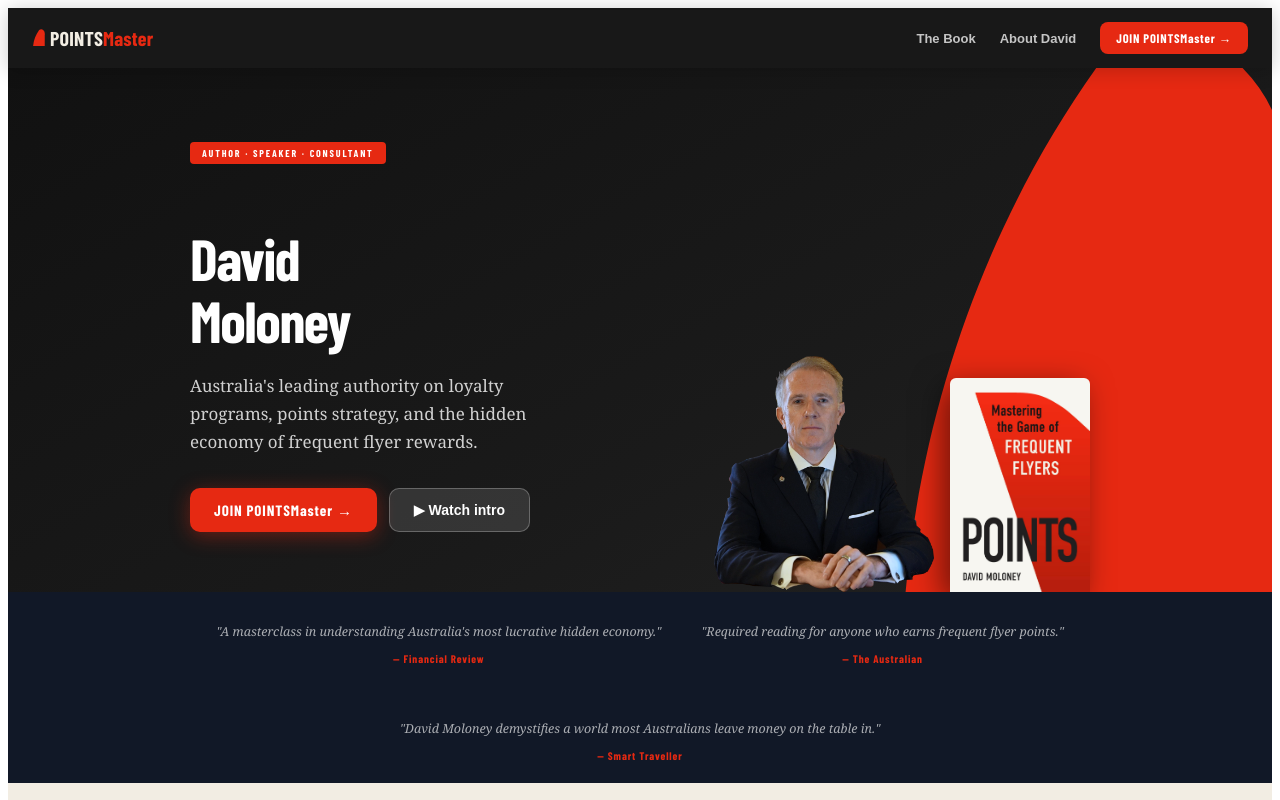
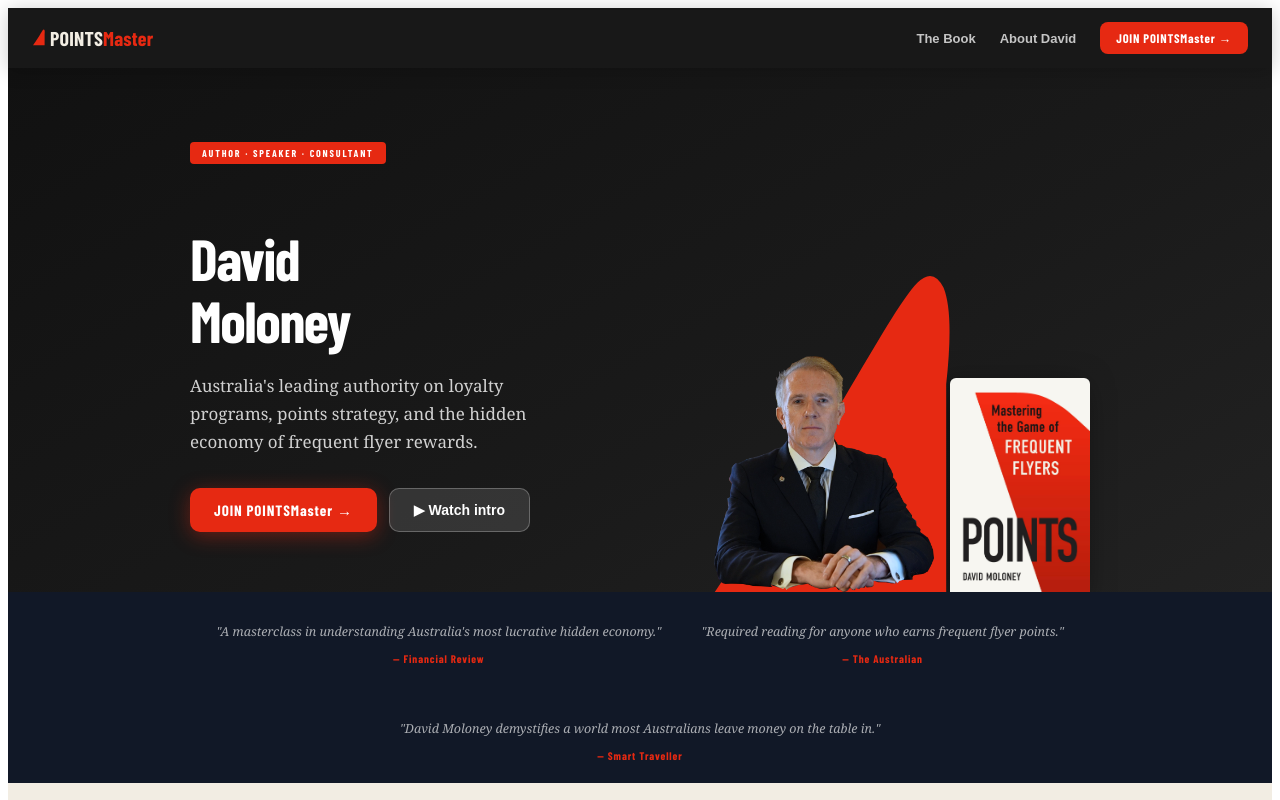
Before and after one commit to PatrickBossert/loyaltyagent, a React (Vite) app: page / in a window 1280 px wide. Both pictures are taken after a click on the button "About the Author — David Moloney". Shown: the top 800 px of the page. Built offline with nearby package versions, Linux system fonts and the light colour scheme; a web font is replaced by a local one.

Commit message:
Position tail fin directly behind David in hero

```diff
--- a/src/App.jsx
+++ b/src/App.jsx
@@ -14,11 +14,11 @@
 
 function TailFin({ width = 120, opacity = 1, color = red, style = {} }) {
   return (
-    <svg width={width} height={width * 1.35} viewBox="0 0 100 135" fill="none"
+    <svg width={width} height={width * 1.25} viewBox="0 0 100 125" fill="none"
       xmlns="http://www.w3.org/2000/svg" style={{ display: "block", ...style }}>
-      {/* The fin: sweeps from bottom-left up to a rounded peak top-right */}
+      {/* Concave left sweep from bottom, rounding to peak at top-right — matches book cover */}
       <path
-        d="M 8 135 C 12 90, 28 45, 55 8 Q 72 -4 88 10 Q 102 24 98 48 L 98 135 Z"
+        d="M 8 125 C 18 110, 38 82, 58 50 C 70 30, 80 12, 86 6 Q 92 0 96 8 Q 100 18 97 45 L 97 125 Z"
         fill={color} opacity={opacity}
       />
     </svg>
@@ -424,16 +424,6 @@
         overflow: "hidden",
         position: "relative",
       }}>
-        {/* Tail fin — full bleed right side, matching the book cover exactly */}
-        <div style={{
-          position: "absolute", top: 0, right: 0,
-          width: "52%", height: "100%",
-          display: "flex", alignItems: "flex-end", justifyContent: "flex-end",
-          overflow: "hidden",
-        }}>
-          <TailFin width={420} color={red} opacity={1}
-            style={{ position: "absolute", bottom: 0, right: -20 }} />
-        </div>
 
         <div style={{ maxWidth: 900, margin: "0 auto", position: "relative", zIndex: 2 }}>
           <div style={{ display: "flex", alignItems: "flex-end", gap: 48, flexWrap: "wrap" }}>
@@ -476,17 +466,22 @@
               </div>
             </div>
 
-            {/* Right: David's photo + book cover */}
+            {/* Right: tail fin behind David + book cover beside */}
             <div id="book" style={{ flex: "0 0 auto", alignSelf: "flex-end", display: "flex", gap: 16, alignItems: "flex-end" }}>
+              {/* David with tail fin layered behind him */}
+              <div style={{ position: "relative", display: "flex", alignItems: "flex-end" }}>
+                <TailFin width={260} color={red} opacity={1}
+                  style={{ position: "absolute", bottom: 0, right: -20, zIndex: 0 }} />
                 <img
                   src="/david-moloney.png"
                   alt="David Moloney"
                   style={{
                     width: 220, height: "auto",
                     display: "block",
-                  position: "relative", zIndex: 2,
+                    position: "relative", zIndex: 1,
                   }}
                 />
+              </div>
               <img
                 src="/book-cover.jpg"
                 alt="Points — Mastering the Game of Frequent Flyers by David Moloney"
```
Also changed, not shown: public/favicon.svg. Lines whose indentation alone changed are shown as unchanged.
